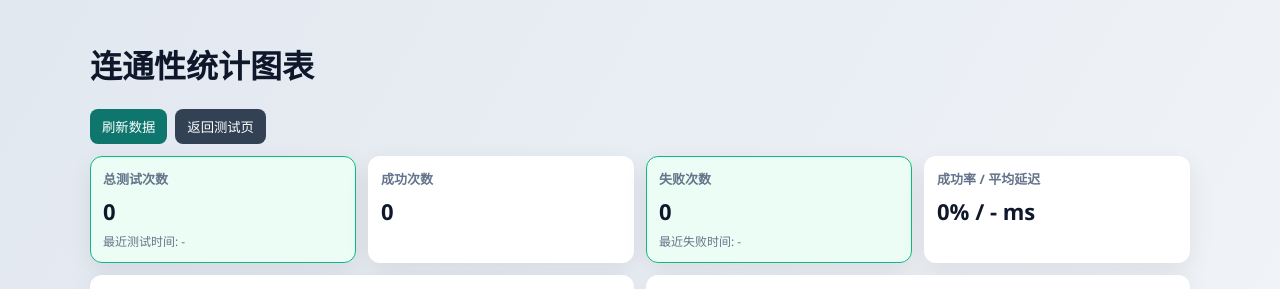
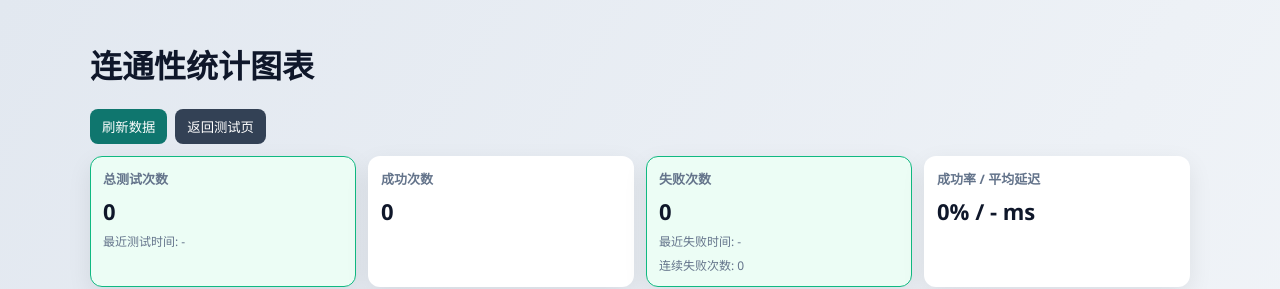
Before and after one commit to neosoob/clash_test, a Flask app: page /stats in a window 1280 px wide. Shown: the top 289 px of the page. Run offline with Flask 3, Linux system fonts and the light colour scheme.

Commit message:
Add consecutive failed count display to stats for enhanced monitoring

```diff
--- a/app.py
+++ b/app.py
@@ -220,6 +220,12 @@ def api_stats():
     last_test_time = rows[-1]["timestamp"].split(" ")[1] if rows else "-"
     failed_rows = [r for r in rows if r["status"] == "failed"]
     last_failed_time = failed_rows[-1]["timestamp"].split(" ")[1] if failed_rows else "-"
+    consecutive_failed_count = 0
+    for row in reversed(rows):
+        if row["status"] == "failed":
+            consecutive_failed_count += 1
+        else:
+            break
 
     by_hour: dict[str, dict[str, int]] = {}
     for row in rows:
@@ -268,6 +274,7 @@ def api_stats():
                 "avg_latency_ms": avg_latency,
                 "last_test_time": last_test_time,
                 "last_failed_time": last_failed_time,
+                "consecutive_failed_count": consecutive_failed_count,
             },
             "hourly": by_hour,
             "hourly_24": hourly_24,
--- a/templates/stats.html
+++ b/templates/stats.html
@@ -124,7 +124,7 @@
     <section class="row">
       <div id="totalStatCard" class="stat"><h3>总测试次数</h3><p id="total">0</p><div id="lastTestTime" class="sub">最近测试时间: -</div></div>
       <div class="stat"><h3>成功次数</h3><p id="success">0</p></div>
-      <div id="failedStatCard" class="stat"><h3>失败次数</h3><p id="failed">0</p><div id="lastFailedTime" class="sub">最近失败时间: -</div></div>
+      <div id="failedStatCard" class="stat"><h3>失败次数</h3><p id="failed">0</p><div id="lastFailedTime" class="sub">最近失败时间: -</div><div id="consecutiveFailedCount" class="sub">连续失败次数: 0</div></div>
       <div class="stat"><h3>成功率 / 平均延迟</h3><p id="rate">0% / -</p></div>
     </section>
 
@@ -268,6 +268,7 @@
       document.getElementById('rate').textContent = `${s.success_rate}% / ${s.avg_latency_ms ?? '-'} ms`;
       document.getElementById('lastTestTime').textContent = `最近测试时间: ${s.last_test_time ?? '-'}`;
       document.getElementById('lastFailedTime').textContent = `最近失败时间: ${s.last_failed_time ?? '-'}`;
+      document.getElementById('consecutiveFailedCount').textContent = `连续失败次数: ${s.consecutive_failed_count ?? 0}`;
       const totalCard = document.getElementById('totalStatCard');
       const failedCard = document.getElementById('failedStatCard');
       totalCard.classList.remove('status-red', 'status-green');
```
